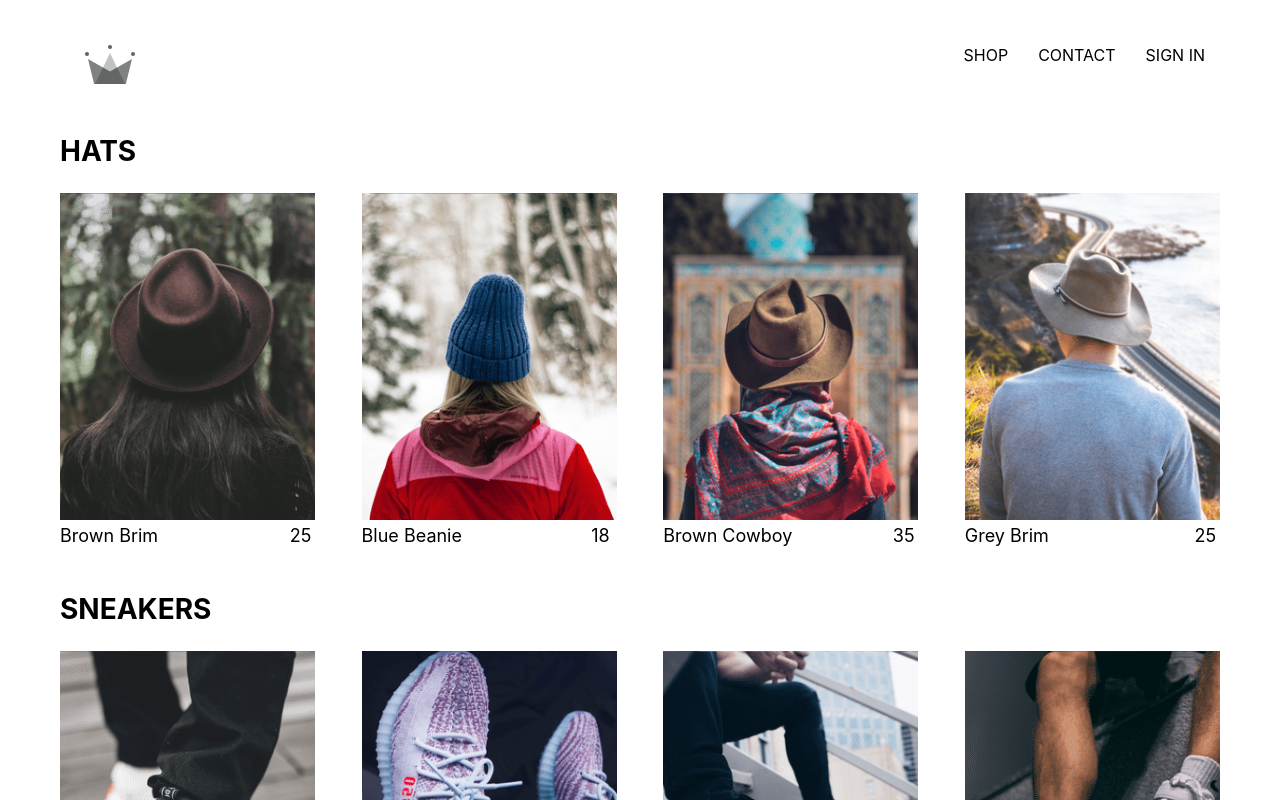
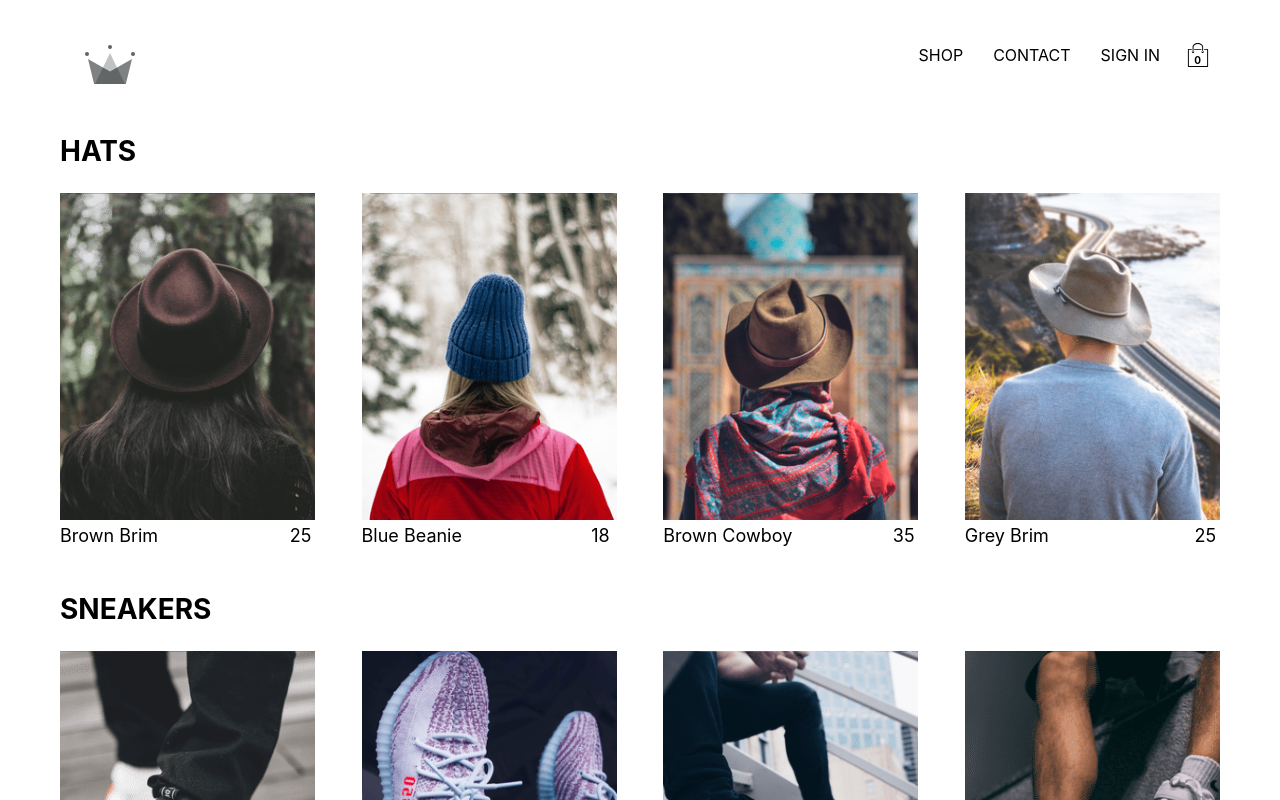
Before and after one commit to backendiain/crwn-clothing, a React (Create React App) app: page /shop in a window 1280 px wide. Shown: the top 800 px of the page. Built offline with nearby package versions, Linux system fonts and the light colour scheme; no server answers.

Commit message:
20210216/1 - added cartIcon and cartDropdown components to our application, also implemented cart reducer

```diff
--- /dev/null
+++ b/src/components/cart-dropdown/cart-dropdown.component.jsx
@@ -0,0 +1,16 @@
+import React from 'react';
+import CustomButton from '../custom-button/custom-button.component';
+
+import './cart-dropdown.styles.scss';
+
+const CartDropdown = () => (
+    <div className="cart-dropdown">
+        <div className="cart-items" />
+
+        <CustomButton>
+            GO TO CHECKOUT
+        </CustomButton>
+    </div>
+);
+
+export default CartDropdown;
--- /dev/null
+++ b/src/components/cart-dropdown/cart-dropdown.styles.scss
@@ -0,0 +1,24 @@
+.cart-dropdown {
+    position: absolute;
+    width: 240px;
+    height: 340px;
+    display: flex;
+    flex-direction: column;
+    padding: 20px;
+    border: 1px solid black;
+    background-color: white;
+    top: 90px;
+    right: 40px;
+    z-index: 5;
+
+    .cart-items {
+      height: 240px;
+      display: flex;
+      flex-direction: column;
+      overflow: scroll;
+    }
+
+    button {
+      margin-top: auto;
+    }
+  }
--- /dev/null
+++ b/src/components/cart-icon/cart-icon.component.jsx
@@ -0,0 +1,20 @@
+import React from 'react';
+import { connect } from 'react-redux';
+
+import { toggleCartHidden } from '../../redux/cart/cart.actions';
+
+import { ReactComponent as ShoppingIcon } from '../../assets/shopping-bag.svg'
+import './cart-icon.styles.scss';
+
+const CartIcon = ({ toggleCartHidden }) => (
+    <div className="cart-icon" onClick={toggleCartHidden}>
+        <ShoppingIcon className="shopping-icon" />
+        <span className="item-count">0</span>
+    </div>
+);
+
+const mapDispatchToProps = dispatch => ({
+    toggleCartHidden: () => dispatch(toggleCartHidden())
+});
+
+export default connect(null, mapDispatchToProps)(CartIcon);
--- /dev/null
+++ b/src/components/cart-icon/cart-icon.styles.scss
@@ -0,0 +1,21 @@
+.cart-icon {
+    width: 45px;
+    height: 45px;
+    position: relative;
+    display: flex;
+    align-items: center;
+    justify-content: center;
+    cursor: pointer;
+
+    .shopping-icon {
+      width: 24px;
+      height: 24px;
+    }
+
+    .item-count {
+      position: absolute;
+      font-size: 10px;
+      font-weight: bold;
+      bottom: 12px;
+    }
+  }
--- a/src/components/header/header.component.jsx
+++ b/src/components/header/header.component.jsx
@@ -1,12 +1,15 @@
 import React from 'react';
 import {Link} from 'react-router-dom';
 import { connect } from 'react-redux';
-import {auth} from '../../firebase/firebase.utils';
+import { auth } from '../../firebase/firebase.utils';
+
+import CartIcon from '../cart-icon/cart-icon.component';
+import CartDropdown from '../cart-dropdown/cart-dropdown.component';
 
 import './header.styles.scss';
 import {ReactComponent as Logo} from '../../assets/crown.svg';
 
-const Header = ({ currentUser }) => (
+const Header = ({ currentUser, hidden }) => (
     <div className="header">
         <Link className="logo-container" to="/">
             <Logo className="logo" />
@@ -31,12 +34,17 @@
                     SIGN IN
                 </Link>
             }
+
+            <CartIcon />
         </div>
+
+        { hidden ? null : <CartDropdown /> }
     </div>
 );
 
-const mapStateToProps = state => ({
-    currentUser: state.user.currentUser
+const mapStateToProps = ({user: { currentUser }, cart: {hidden}}) => ({
+    currentUser,
+    hidden
 });
 
 export default connect(mapStateToProps)(Header);
--- /dev/null
+++ b/src/redux/cart/cart.actions.js
@@ -0,0 +1,5 @@
+import CartActionTypes from './cart.types';
+
+export const toggleCartHidden = () => ({
+    type: CartActionTypes.TOGGLE_CART_HIDDEN
+});
--- /dev/null
+++ b/src/redux/cart/cart.reducer.js
@@ -0,0 +1,21 @@
+import CartActionTypes from './cart.types';
+
+const INITIAL_STATE = {
+    hidden: true
+};
+
+const cartReducer = (state = INITIAL_STATE, action) => {
+    console.dir(action);
+    switch (action.type) {
+        case CartActionTypes.TOGGLE_CART_HIDDEN:
+            return {
+                ...state,
+                hidden: !state.hidden
+            }
+
+        default:
+            return state;
+    }
+}
+
+export default cartReducer;
--- /dev/null
+++ b/src/redux/cart/cart.types.js
@@ -0,0 +1,5 @@
+const CartActionTypes = {
+    TOGGLE_CART_HIDDEN: 'TOGGLE_CART_HIDDEN'
+};
+
+export default CartActionTypes;
--- a/src/redux/root-reducer.js
+++ b/src/redux/root-reducer.js
@@ -1,7 +1,9 @@
 import { combineReducers } from 'redux';
 
 import userReducer from './user/user.reducer';
+import cartReducer from './cart/cart.reducer';
 
 export default combineReducers({
-    user: userReducer
+    user: userReducer,
+    cart: cartReducer
 });
--- a/src/redux/user/user.types.js
+++ b/src/redux/user/user.types.js
@@ -1,3 +1,3 @@
-export const UserActionTypes ={
+export const UserActionTypes = {
     SET_CURRENT_USER: 'SET_CURRENT_USER'
 };
```
Also changed, not shown: src/assets/shopping-bag.svg (added), 1 other file (tests, documents, lock files or other folders).
